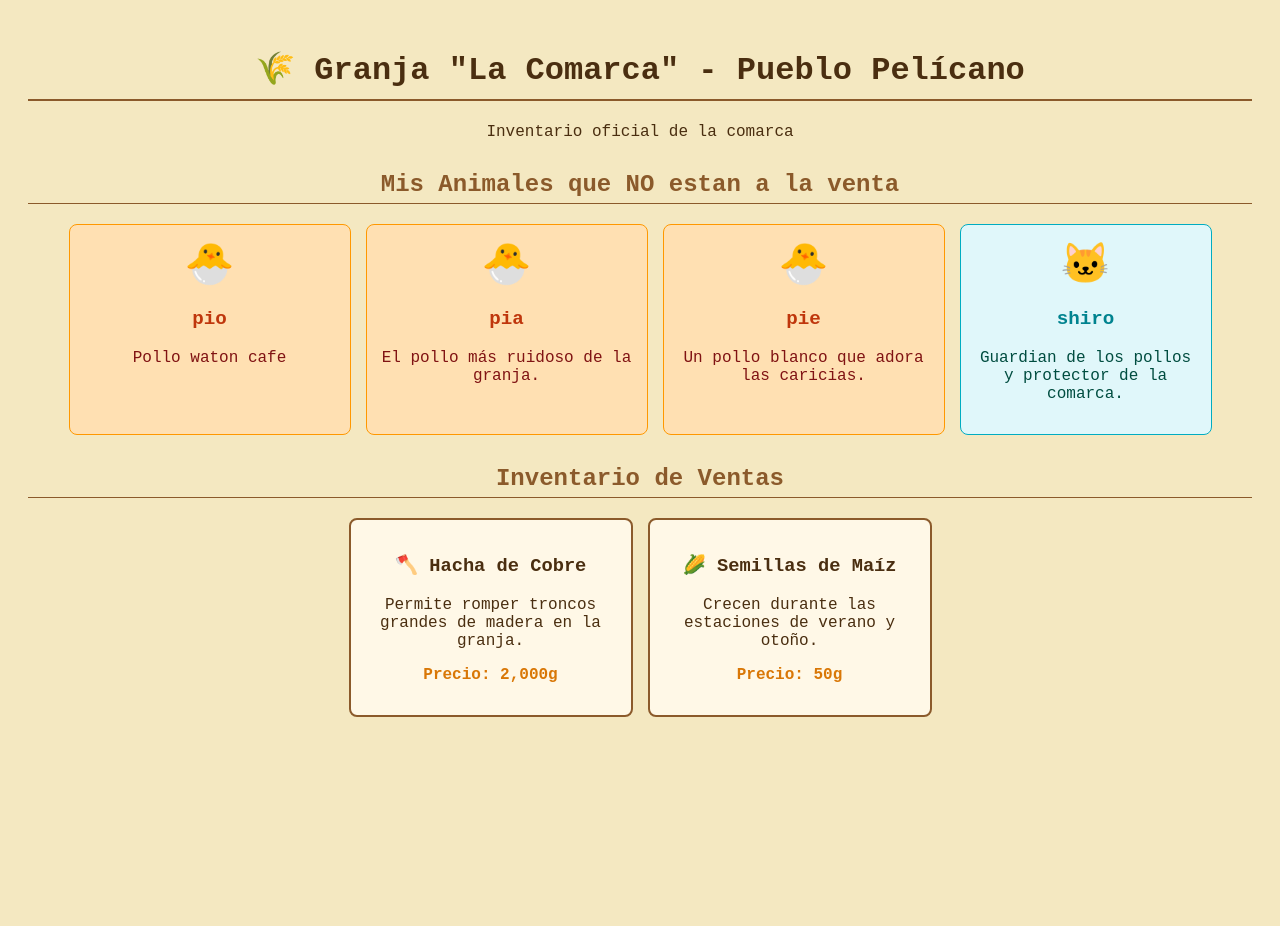
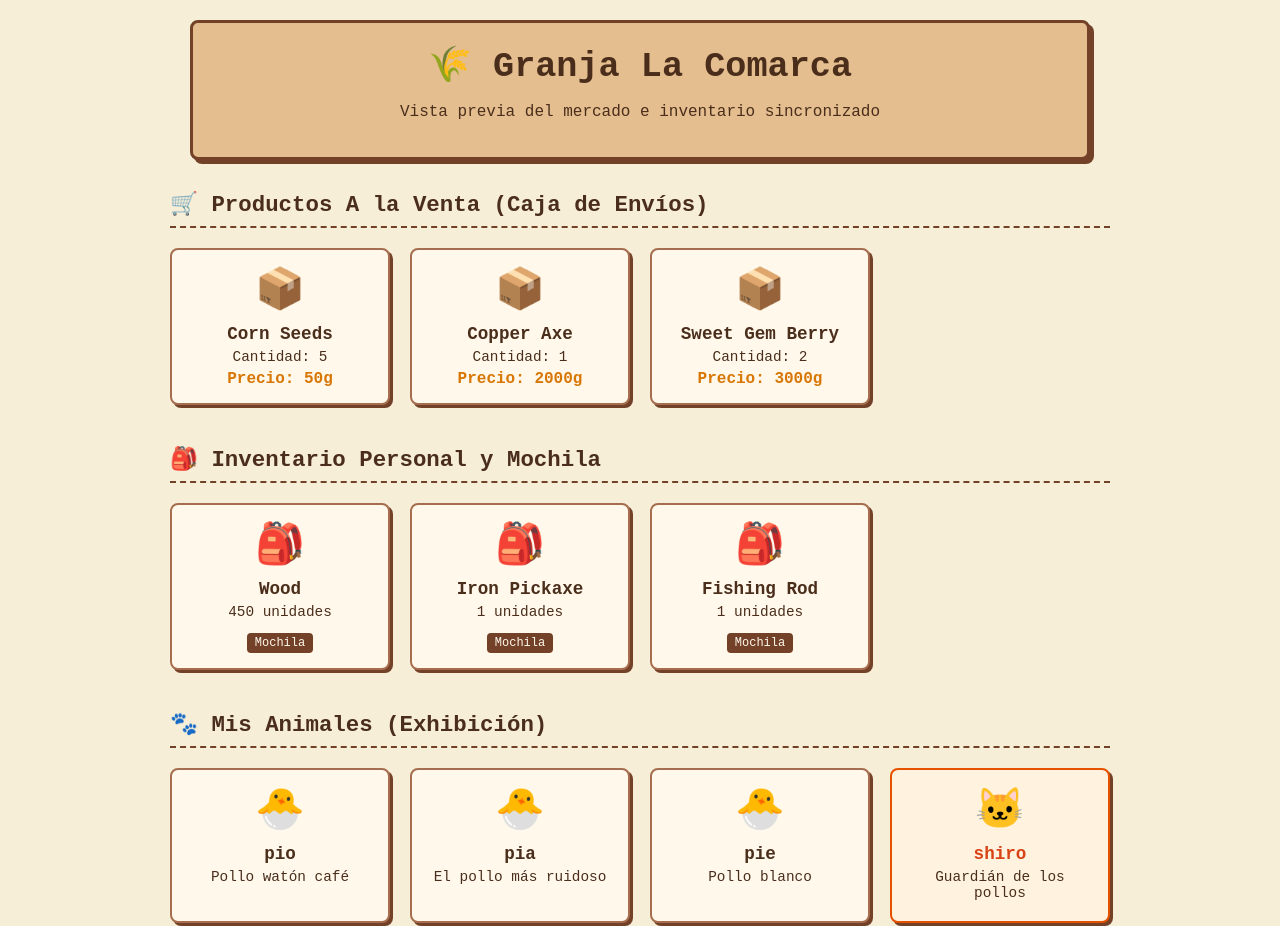
Before and after one commit to Nachetav/StardewValley, a plain HTML site: page index.html in a window 1280 px wide. Before the commit the page ends 800 px from the top, so only its background shows below. Drawn offline with Linux system fonts and the light colour scheme.

Commit message:
Update index.html

```diff
--- a/index.html
+++ b/index.html
@@ -2,82 +2,193 @@
 <html lang="es">
 <head>
     <meta charset="UTF-8">
-    <title>Granja La Comarca - Inventario y Animales</title>
+    <meta name="viewport" content="width=device-width, initial-scale=1.0">
+    <title>Vista Previa - Granja La Comarca</title>
     <style>
-        body { font-family: 'Courier New', monospace; background-color: #f4e8c1; color: #4a2e10; padding: 20px; }
-        h1 { text-align: center; border-bottom: 2px solid #8b5a2b; padding-bottom: 10px; }
+        * {
+            box-sizing: border-box;
+        }
 
-        .section-header { text-align: center; color: #8b5a2b; margin-top: 30px; border-bottom: 1px solid #8b5a2b; padding-bottom: 5px; }
+        body {
+            background-color: #f7eed8;
+            color: #4a2e1b;
+            font-family: 'Courier New', Courier, monospace;
+            margin: 0;
+            padding: 20px;
+        }
 
-        .product-list, .animal-list { display: flex; flex-wrap: wrap; justify-content: center; gap: 15px; }
+        .header {
+            text-align: center;
+            background-color: #e5be90;
+            border: 3px solid #734128;
+            border-radius: 8px;
+            padding: 20px;
+            max-width: 900px;
+            margin: 0 auto 30px auto;
+            box-shadow: 4px 4px 0px #734128;
+        }
 
-        .item-card, .animal-card { background: #fff8e7; border: 2px solid #8b5a2b; padding: 15px; border-radius: 8px; width: 250px; text-align: center; }
+        .header h1 {
+            margin: 0 0 10px 0;
+            font-size: 2.2rem;
+        }
 
-        /* Diferencia visual para los animales (un tono más cálido) */
-        .animal-card { background: #ffe0b2; border: 1px solid #ff9800; color: #801313;}
-        .precio { color: #d97706; font-weight: bold; }
-        .animal-title { font-weight: bold; font-size: 1.2em; color: #bf360c; }
-        .animal-icon { font-size: 2.5em; margin-bottom: 5px; }
+        .container {
+            max-width: 940px;
+            margin: 0 auto;
+        }
 
-        /* Estilo especial para el gato */
-        .gato-card { background: #e0f7fa; border: 1px solid #00acc1; color: #004d40; width: 220px;}
-        .gato-title { font-weight: bold; font-size: 1.2em; color: #00838f; }
+        .section {
+            margin-bottom: 40px;
+        }
 
+        .section-title {
+            border-bottom: 2px dashed #734128;
+            padding-bottom: 8px;
+            font-size: 1.4rem;
+        }
+
+        .grid {
+            display: grid;
+            grid-template-columns: repeat(auto-fill, minmax(200px, 1fr));
+            gap: 20px;
+            margin-top: 20px;
+        }
+
+        .card {
+            background-color: #fff8eb;
+            border: 2px solid #a66e4e;
+            border-radius: 8px;
+            padding: 15px;
+            text-align: center;
+            box-shadow: 3px 3px 0px #734128;
+        }
+
+        .card-icon {
+            font-size: 2.5rem;
+            margin-bottom: 5px;
+        }
+
+        .card h3 {
+            margin: 10px 0 5px 0;
+            font-size: 1.1rem;
+        }
+
+        .stock {
+            margin: 5px 0;
+            font-size: 0.9rem;
+        }
+
+        .precio {
+            font-weight: bold;
+            color: #d97706;
+            margin: 5px 0 0 0;
+        }
+
+        .badge {
+            display: inline-block;
+            background-color: #734128;
+            color: #fff8eb;
+            font-size: 0.75rem;
+            padding: 3px 8px;
+            border-radius: 4px;
+            margin-top: 8px;
+        }
+
+        .card-gato {
+            background-color: #fff3e0;
+            border-color: #e65100;
+        }
+
+        .gato-title {
+            color: #d84315;
+            font-weight: bold;
+        }
     </style>
 </head>
 <body>
-    <h1>🌾 Granja "La Comarca" - Pueblo Pelícano</h1>
-    <p style="text-align: center;">Inventario oficial de la comarca</p>
 
-    <!-- Sección de Animales: ¡Aquí están pio, pia, pie y shiro! -->
-    <h2 class="section-header">Mis Animales que NO estan a la venta </h2>
-    <div class="animal-list">
+    <header class="header">
+        <h1>🌾 Granja La Comarca</h1>
+        <p>Vista previa del mercado e inventario sincronizado</p>
+    </header>
 
-        <!-- Un Pollo -->
-        <div class="animal-card">
-            <div class="animal-icon">🐣</div>
-            <p class="animal-title">pio</p>
-            <p>Pollo waton cafe</p>
-        </div>
+    <main class="container">
+        <section class="section">
+            <h2 class="section-title">🛒 Productos A la Venta (Caja de Envíos)</h2>
+            <div class="grid" id="catalogo-tienda"></div>
+        </section>
 
-        <!-- Otro Pollo -->
-        <div class="animal-card">
-            <div class="animal-icon">🐣</div>
-            <p class="animal-title">pia</p>
-            <p>El pollo más ruidoso de la granja.</p>
-        </div>
+        <section class="section">
+            <h2 class="section-title">🎒 Inventario Personal y Mochila</h2>
+            <div class="grid" id="lista-inventario"></div>
+        </section>
 
-        <!-- El Tercer Pollo -->
-        <div class="animal-card">
-            <div class="animal-icon">🐣</div>
-            <p class="animal-title">pie</p>
-            <p>Un pollo blanco que adora las caricias.</p>
-        </div>
+        <section class="section">
+            <h2 class="section-title">🐾 Mis Animales (Exhibición)</h2>
+            <div class="grid" id="lista-animales"></div>
+        </section>
+    </main>
 
-        <!-- El Gato en su propia tarjeta y estilo -->
-        <div class="animal-card gato-card">
-            <div class="animal-icon">🐱</div>
-            <p class="gato-title">shiro</p>
-            <p>Guardian de los pollos y protector de la comarca.</p>
-        </div>
+    <script>
+        // DATOS DE PRUEBA INTEGRADOS (No requiere datos.json)
+        const datosPrueba = {
+            tienda: [
+                { nombre: "Corn Seeds", cantidad: "5", precio: "50g" },
+                { nombre: "Copper Axe", cantidad: "1", precio: "2000g" },
+                { nombre: "Sweet Gem Berry", cantidad: "2", precio: "3000g" }
+            ],
+            mochila: [
+                { nombre: "Wood", cantidad: "450" },
+                { nombre: "Iron Pickaxe", cantidad: "1" },
+                { nombre: "Fishing Rod", cantidad: "1" }
+            ],
+            animales: [
+                { nombre: "pio", tipo: "Brown Chicken", icono: "🐣", descripcion: "Pollo watón café" },
+                { nombre: "pia", tipo: "White Chicken", icono: "🐣", descripcion: "El pollo más ruidoso" },
+                { nombre: "pie", tipo: "White Chicken", icono: "🐣", descripcion: "Pollo blanco" },
+                { nombre: "shiro", tipo: "Cat", icono: "🐱", descripcion: "Guardián de los pollos" }
+            ]
+        };
 
-    </div>
+        // RENDERIZAR TIENDA
+        const contenedorTienda = document.getElementById('catalogo-tienda');
+        datosPrueba.tienda.forEach(item => {
+            contenedorTienda.innerHTML += `
+                <div class="card">
+                    <div class="card-icon">📦</div>
+                    <h3>${item.nombre}</h3>
+                    <p class="stock">Cantidad: ${item.cantidad}</p>
+                    <p class="precio">Precio: ${item.precio}</p>
+                </div>
+            `;
+        });
 
-    <!-- Sección de Inventario -->
-    <h2 class="section-header">Inventario de Ventas</h2>
-    <div class="product-list">
-        <div class="item-card">
-            <h3>🪓 Hacha de Cobre</h3>
-            <p>Permite romper troncos grandes de madera en la granja.</p>
-            <p class="precio">Precio: 2,000g</p>
-        </div>
+        // RENDERIZAR MOCHILA
+        const contenedorInventario = document.getElementById('lista-inventario');
+        datosPrueba.mochila.forEach(item => {
+            contenedorInventario.innerHTML += `
+                <div class="card">
+                    <div class="card-icon">🎒</div>
+                    <h3>${item.nombre}</h3>
+                    <p class="stock">${item.cantidad} unidades</p>
+                    <span class="badge">Mochila</span>
+                </div>
+            `;
+        });
 
-        <div class="item-card">
-            <h3>🌽 Semillas de Maíz</h3>
-            <p>Crecen durante las estaciones de verano y otoño.</p>
-            <p class="precio">Precio: 50g</p>
-        </div>
-    </div>
-
+        // RENDERIZAR ANIMALES
+        const contenedorAnimales = document.getElementById('lista-animales');
+        datosPrueba.animales.forEach(animal => {
+            const esGato = animal.tipo.includes('Cat');
+            contenedorAnimales.innerHTML += `
+                <div class="card ${esGato ? 'card-gato' : ''}">
+                    <div class="card-icon">${animal.icono}</div>
+                    <h3 class="${esGato ? 'gato-title' : ''}">${animal.nombre}</h3>
+                    <p class="stock">${animal.descripcion}</p>
+                </div>
+            `;
+        });
+    </script>
 </body>
 </html>
```
